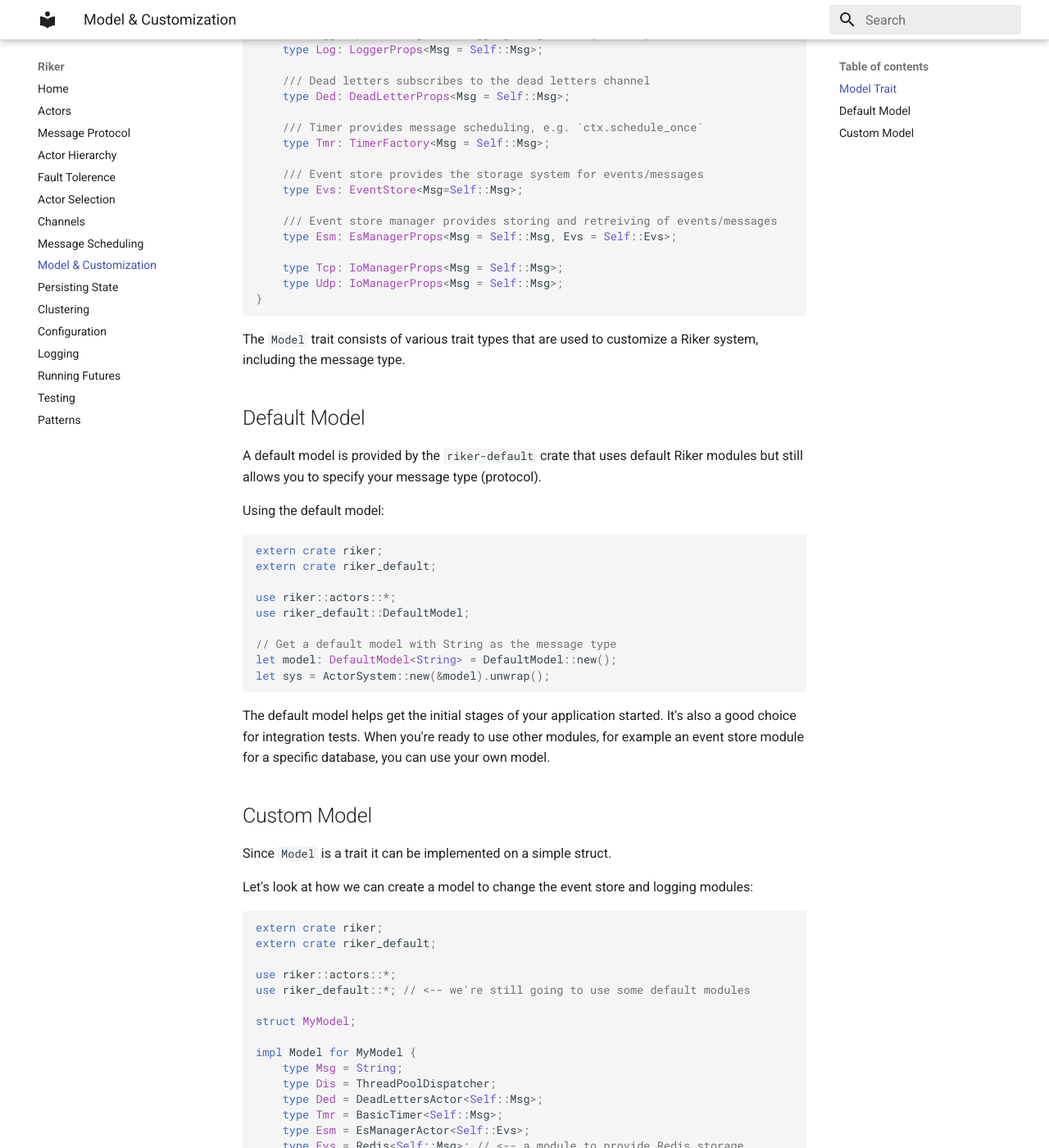
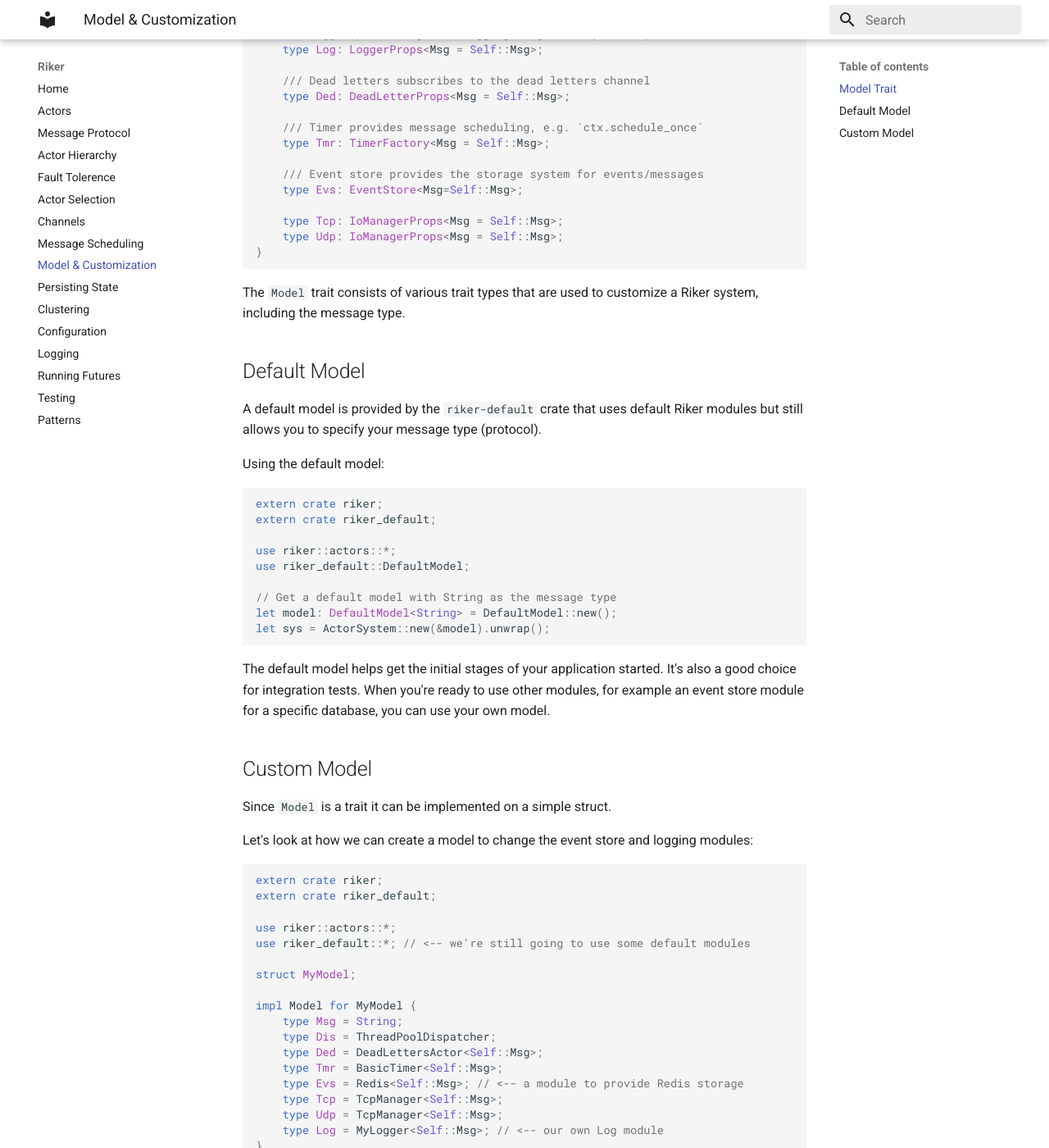
Before and after one commit to riker-rs/website, an MkDocs documentation site: the page built from docs/customize.md, in a window 1280 px wide and 1400 px high, scrolled down 520 px. Shown: the whole window at 82% size. Built offline with MkDocs 1.6.1 and Material for MkDocs 9.7.7, drawn with Linux system fonts in a browser that asks for light colours; old or Windows-style settings are respelled for this version of MkDocs.

Commit message:
Removed old Esm trait type in model customization page

```diff
--- a/docs/customize.md
+++ b/docs/customize.md
@@ -25,9 +25,6 @@ pub trait Model : Sized {
 
     /// Event store provides the storage system for events/messages
     type Evs: EventStore<Msg=Self::Msg>;
-
-    /// Event store manager provides storing and retreiving of events/messages
-    type Esm: EsManagerProps<Msg = Self::Msg, Evs = Self::Evs>;
 
     type Tcp: IoManagerProps<Msg = Self::Msg>;
     type Udp: IoManagerProps<Msg = Self::Msg>;
@@ -76,7 +73,6 @@ impl Model for MyModel {
     type Dis = ThreadPoolDispatcher;
     type Ded = DeadLettersActor<Self::Msg>;
     type Tmr = BasicTimer<Self::Msg>;
-    type Esm = EsManagerActor<Self::Evs>;
     type Evs = Redis<Self::Msg>; // <-- a module to provide Redis storage
     type Tcp = TcpManager<Self::Msg>;
     type Udp = TcpManager<Self::Msg>;
```
